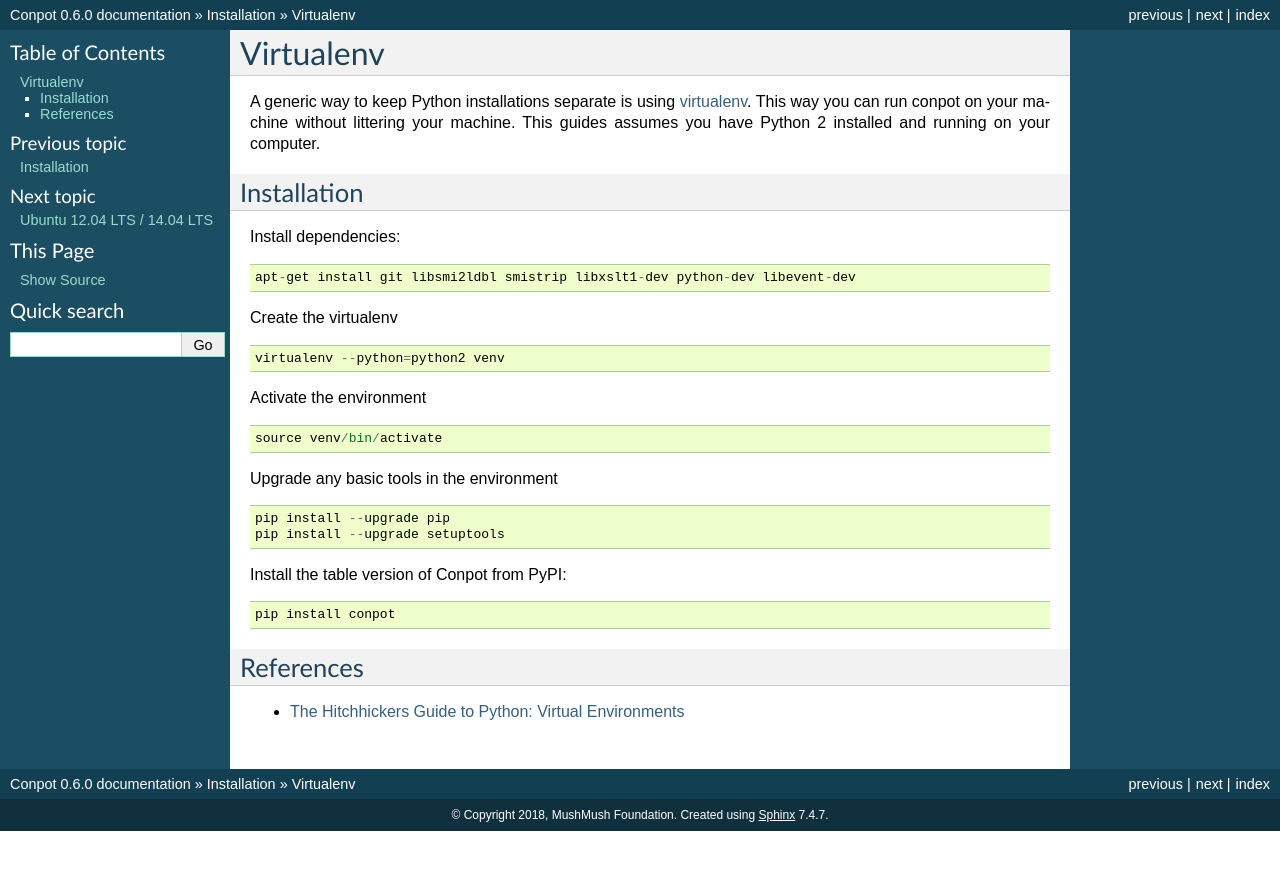
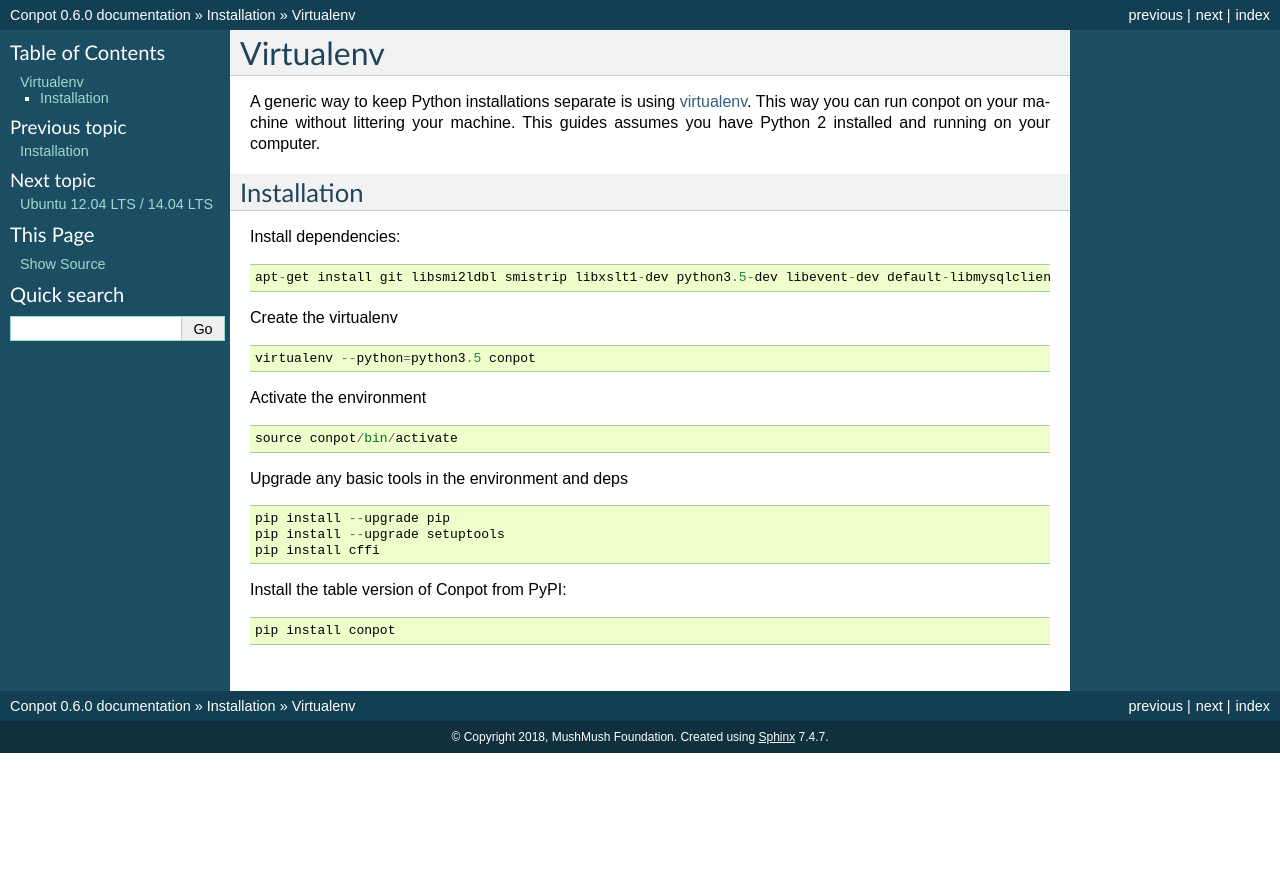
Before and after one commit to logictitans/PLC-conpot, a Sphinx documentation site: the page built from docs/source/installation/virtualenv.rst, in a window 1280 px wide. Shown: the top 870 px of the page. Built offline with Sphinx 7.4.7, drawn with Linux system fonts in a browser that asks for light colours.

Commit message:
update virtualenv install instructions
update virtualenv install instructions to be py3.5 compatible

```diff
--- a/docs/source/installation/virtualenv.rst
+++ b/docs/source/installation/virtualenv.rst
@@ -10,30 +10,26 @@ Installation
 Install dependencies:
 ::
 
-    apt-get install git libsmi2ldbl smistrip libxslt1-dev python-dev libevent-dev
+    apt-get install git libsmi2ldbl smistrip libxslt1-dev python3.5-dev libevent-dev default-libmysqlclient-dev
 
 Create the virtualenv
 ::
 
-    virtualenv --python=python2 venv
+    virtualenv --python=python3.5 conpot
 
 Activate the environment
 ::
 
-    source venv/bin/activate
+    source conpot/bin/activate
 
-Upgrade any basic tools in the environment
+Upgrade any basic tools in the environment and deps
 ::
 
     pip install --upgrade pip
     pip install --upgrade setuptools
+    pip install cffi
 
 Install the table version of Conpot from PyPI:
 ::
 
     pip install conpot
-
-
-References
-----------
-* `The Hitchhickers Guide to Python: Virtual Environments <http://docs.python-guide.org/en/latest/dev/virtualenvs/>`_
```
